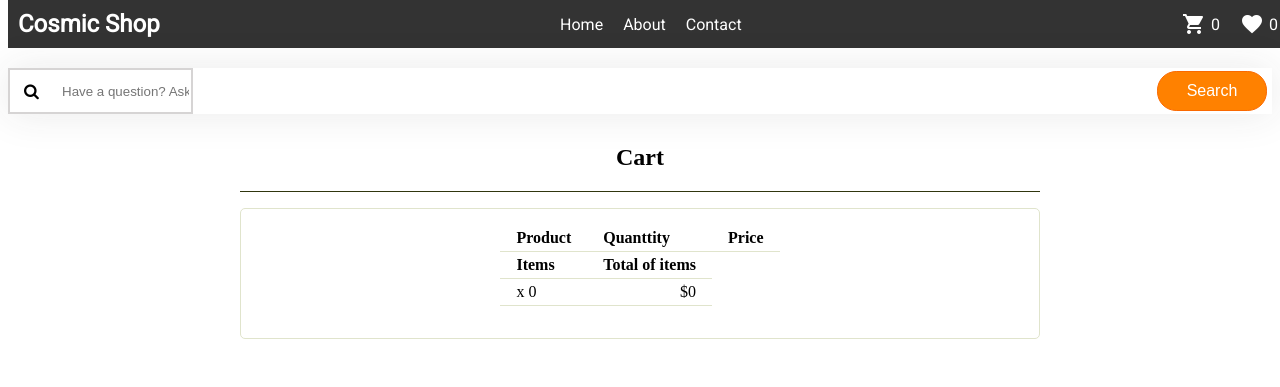
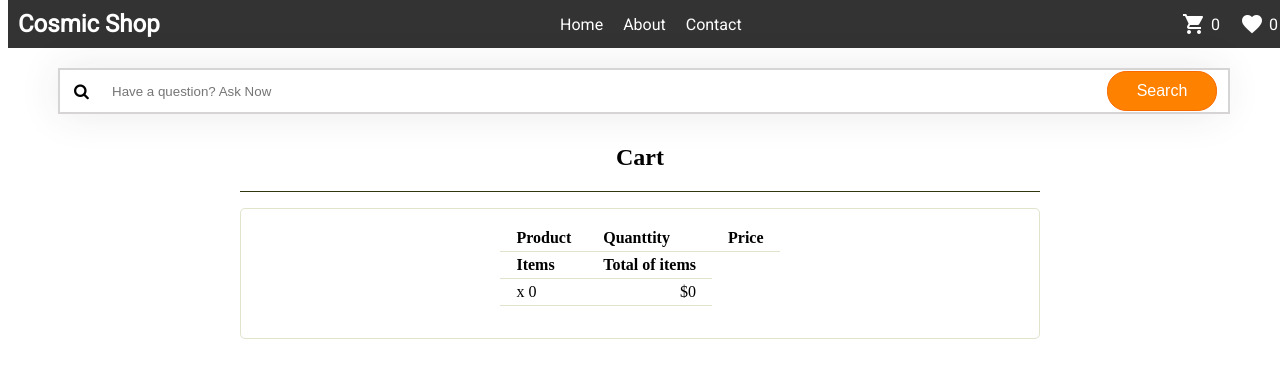
Before and after one commit to Isha216/Intership-project, a plain HTML site: page Cart.html in a window 1280 px wide. Shown: the top 387 px of the page. Drawn offline with Linux system fonts and the light colour scheme; a script that the page names is missing.

Commit message:
Update Cart.css

```diff
--- a/Cart.css
+++ b/Cart.css
@@ -1,4 +1,4 @@
- /* *{
+/* *{
   border: 1px solid black;
 } */
 body {
@@ -13,22 +13,29 @@ h2{
 
 .search{
   position: relative;
-  box-shadow: 0 0 40px rgba(51, 51, 51, .1);
+  box-shadow: 0 0 40px rgba(53, 51, 51, 0.1);
+  margin-left: 50px;
+  margin-right: 50px;
   }
 
   .search input{
     height: 40px;
     text-indent: 50px;
-    border: 2px solid #d6d4d4;
 
 
   }
+  .form-control {
+    border: 2px solid #d6d4d4;
+    border-radius: 0;
+    width: 100%;
+  }
 
 
-  .search input:focus{
+
+  /* .search input:focus{
    box-shadow: none;
    border: 2px solid blue;
-  }
+  } */
 
   .search .fa-search{
    position: absolute;
```
